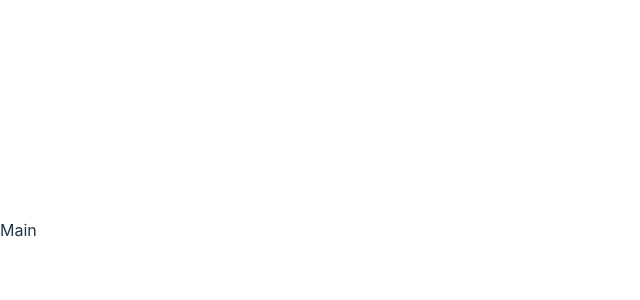
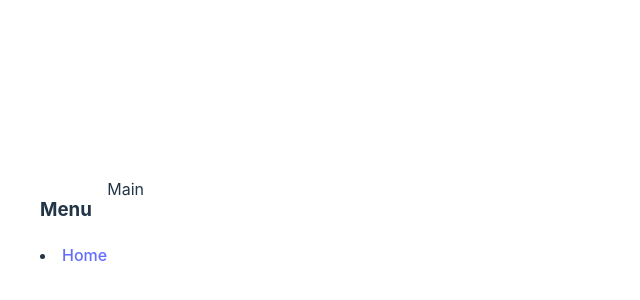
Before and after one commit to tgnlex/react-chat-app, a React (Vite) app: page / in a window 1280 px wide. Shown: the part 170-470 px from the top of the page, without its empty margins (0-640 px from the left). Built offline with nearby package versions, Linux system fonts and the light colour scheme.

Commit message:
built sidebar

```diff
--- a/src/app/Main.tsx
+++ b/src/app/Main.tsx
@@ -1,4 +1,7 @@
 import { Row } from "./components/ui/row";
+import {Sidebar} from './components/sidebar.tsx';
+import {routes} from '../routes.ts';
+
 function Main() {
   return (
     <>
@@ -6,6 +9,7 @@ function Main() {
 
     </header>
     <Row>
+      <Sidebar routes={routes} />
       <main>Main</main>
     </Row>
   </>
--- /dev/null
+++ b/src/app/components/sidebar.tsx
@@ -0,0 +1,27 @@
+import {Link} from 'react-router-dom';
+import type {Route} from '../../routes.ts'
+type Props = {
+  routes: Route[]
+}
+function Sidebar(props: Props) {
+  return (
+    <nav id="sidebar">
+      <menu id="menu">
+        <h3 id="heading">Menu</h3>
+        {props.routes.map((route) => (
+          <li className="item">
+            <Link
+              id={`${route.name}-link`} key={route.id}
+              className={"link"}
+              to={route.url}
+            >
+              {route.name}
+            </Link>
+          </li>
+        ))}
+      </menu>
+    </nav>
+  )
+}
+
+export {Sidebar};
--- a/src/app/components/ui/col.tsx
+++ b/src/app/components/ui/col.tsx
@@ -3,7 +3,7 @@ import type { CSSProperties, PropsWithChildren } from "react";
 const componentStyle: CSSProperties = {
     display: 'flex',
     flexDirection: 'column'
-  }
+}
 // JSX
 const Col = (props: PropsWithChildren) => {
   return (
--- /dev/null
+++ b/src/app/style/sidebar.css
@@ -0,0 +1,30 @@
+:root {
+ $bg: white;
+  $border: 2px solid black;
+}
+#sidebar {
+  display: flex;
+  flex-direction: column;
+  width: 20%; height: 100%;
+  border: var($border);
+  background: var($bg);
+  & #menu {
+      width: 100%;
+      height: 100%;
+      display: flex;
+      flex-direction: column;
+      place-items: center;
+      place-content: center;
+      & .item {
+          width: 100%;
+          height: 15%;
+          border: var($border);
+          background: var($bg);
+          & .link {
+              color: black;
+              font-size: 1.2em;
+              line-height: 1.5;
+          }
+      }
+  }
+}
--- a/src/lib/Fetcher.tsx
+++ b/src/lib/Fetcher.tsx
@@ -1,7 +1,7 @@
 
 function Fetcher() {
   return (
-    <div>Fetcher</div>
+    <div>Pretend this is a Fetch call [Use your imagination]</div>
   )
 }
 
--- a/src/routes.ts
+++ b/src/routes.ts
@@ -1,10 +1,9 @@
 import type {Route} from './types/route';
-type Routes = Route[];
 
-const routes: Routes = [
+const routes: Route[] = [
   {id: 1, url: "/", name: "Home"}
 ];
 
 
 export {routes};
-export type {Routes};
+export type {Route};
```
Also changed, not shown: src/app/components/nav.tsx (deleted, +0 -21 lines).
